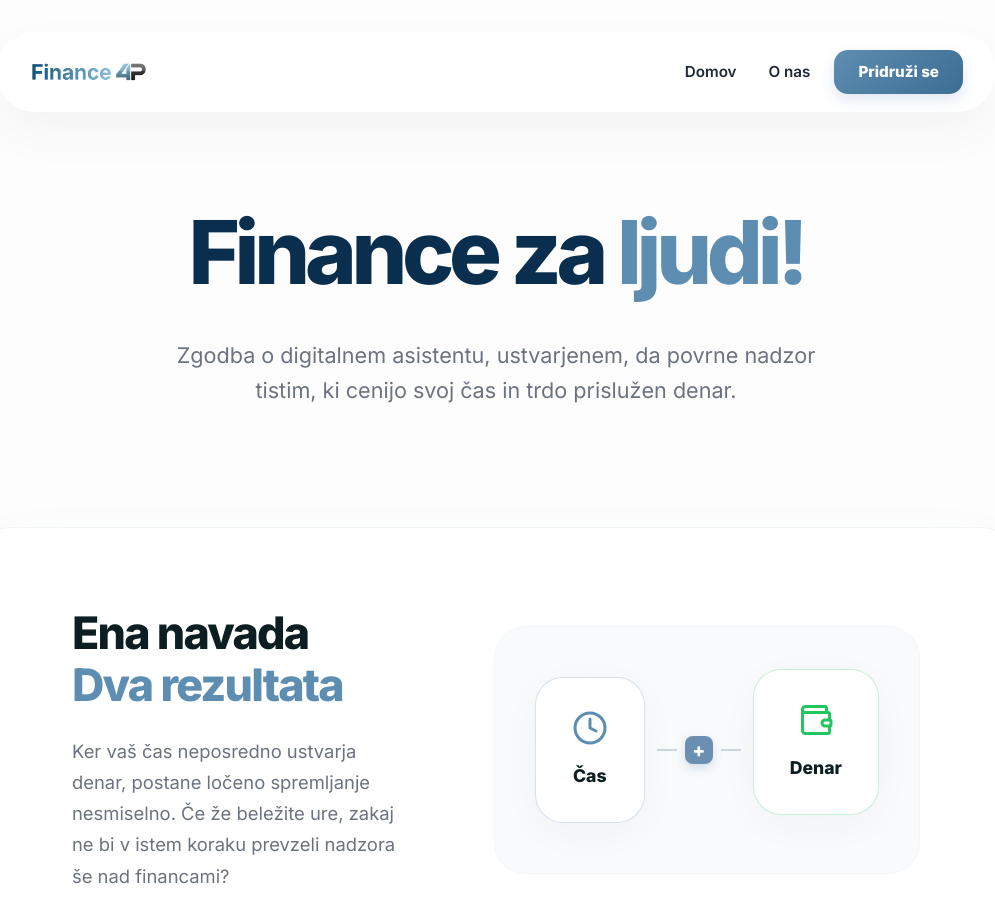
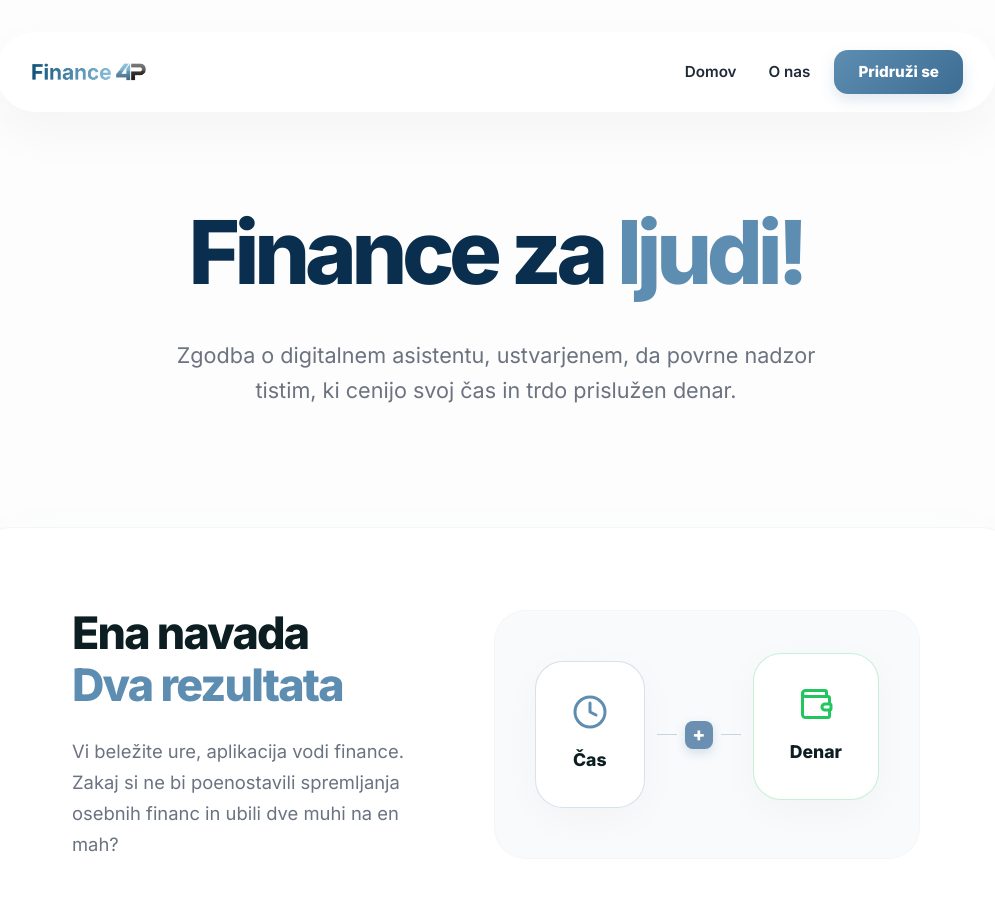
Before and after one commit to filipkolle/Landing-4P, a React (Vite) app: page /o-nas in a window 1280 px wide. Shown: the top 922 px of the page, without its empty margins (144-1139 px from the left). Built offline with nearby package versions, Linux system fonts and the light colour scheme.

Commit message:
content: update idea section description on about page

```diff
--- a/src/pages/AboutPage.jsx
+++ b/src/pages/AboutPage.jsx
@@ -67,7 +67,8 @@ const AboutPage = () => {
             <div className="idea-content">
               <h2>Ena navada <br/><span className="blue-text">Dva rezultata</span></h2>
               <p>
-                Ker vaš čas neposredno ustvarja denar, postane ločeno spremljanje nesmiselno. Če že beležite ure, zakaj ne bi v istem koraku prevzeli nadzora še nad financami?
+                Vi beležite ure, aplikacija vodi finance.<br/>
+                Zakaj si ne bi poenostavili spremljanja osebnih financ in ubili dve muhi na en mah?
               </p>
             </div>
             <div className="idea-visual">
```
